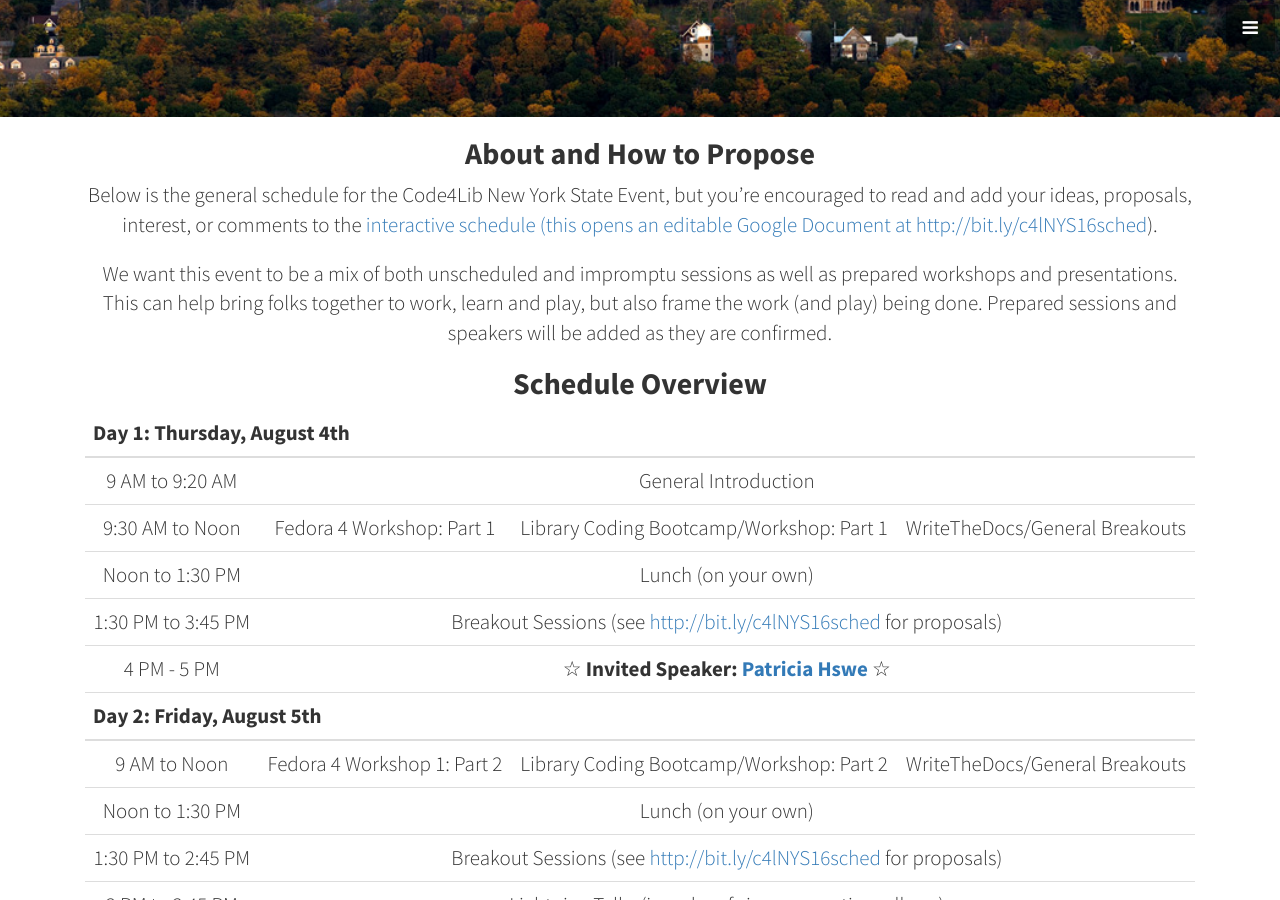
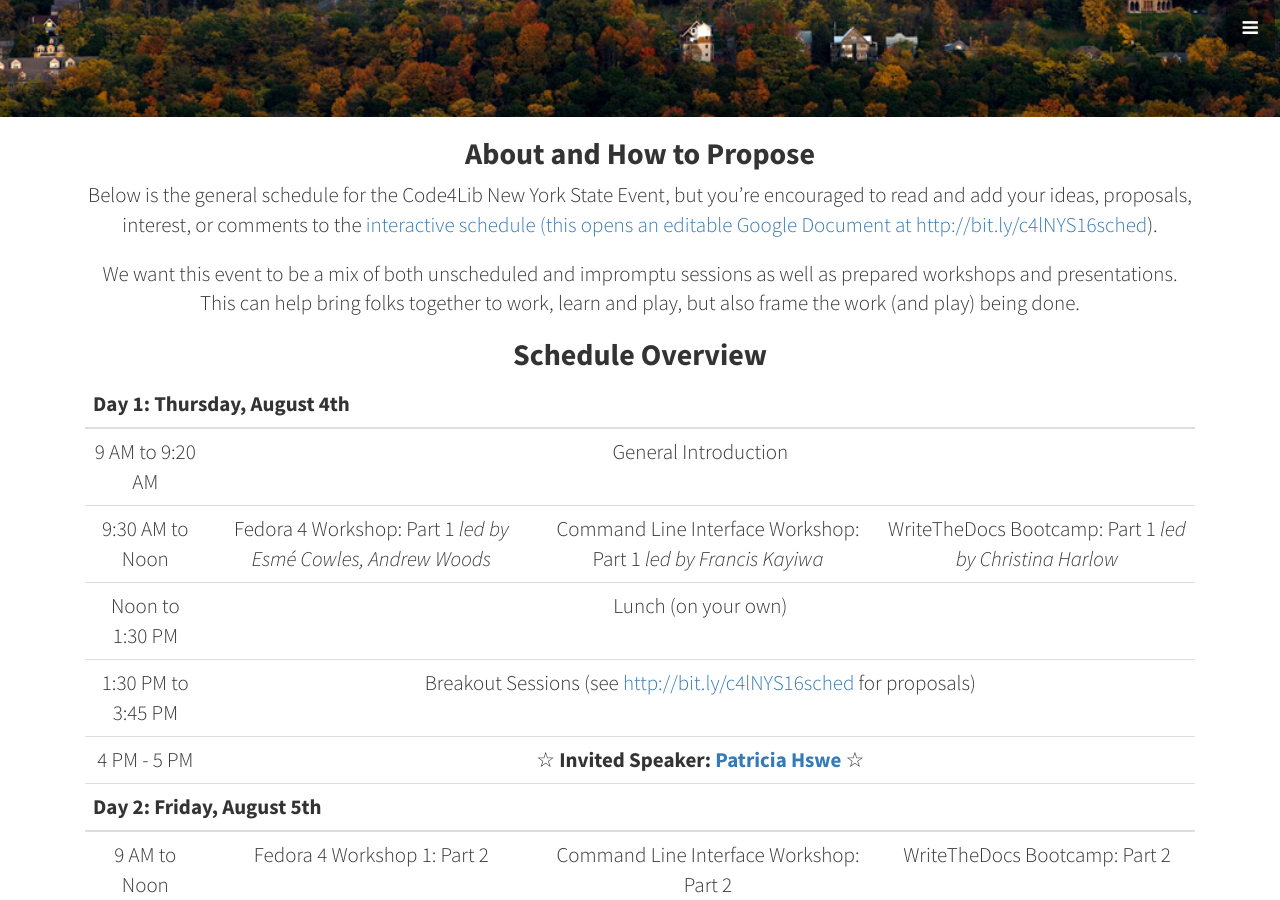
Before and after one commit to code4libNYS/2016, a Jekyll site: the page built from index.html, in a window 1280 px wide and 900 px high, scrolled down 2236 px. Built offline with Jekyll 4.4.1, drawn with Linux system fonts in a browser that asks for light colours.

Commit message:
updated schedule with confirmed changes

```diff
--- a/_includes/sched.html
+++ b/_includes/sched.html
@@ -8,7 +8,7 @@
       <div class="col-lg-12 text-center">
       <h2><strong>About and How to Propose</strong></h2>
       <p class="lead">Below is the general schedule for the Code4Lib New York State Event, but you’re encouraged to read and add your ideas, proposals, interest, or comments to the <a href="http://bit.ly/c4lNYS16sched">interactive schedule (this opens an editable Google Document at <a href="http://bit.ly/c4lNYS16sched">http://bit.ly/c4lNYS16sched</a>)</a>.</p>
-      <p class="lead">We want this event to be a mix of both unscheduled and impromptu sessions as well as prepared workshops and presentations. This can help bring folks together to work, learn and play, but also frame the work (and play) being done. Prepared sessions and speakers will be added as they are confirmed.</p>
+      <p class="lead">We want this event to be a mix of both unscheduled and impromptu sessions as well as prepared workshops and presentations. This can help bring folks together to work, learn and play, but also frame the work (and play) being done.</p>
       <h2><strong>Schedule Overview</strong></h2>
         <table class="table table-hover">
           <thead>
@@ -23,9 +23,9 @@
             </tr>
             <tr>
               <td class="lead">9:30 AM to Noon</td>
-              <td class="lead">Fedora 4 Workshop: Part 1</td>
-              <td class="lead">Library Coding Bootcamp/Workshop: Part 1</td>
-              <td class="lead">WriteTheDocs/General Breakouts</td>
+              <td class="lead">Fedora 4 Workshop: Part 1 <i>led by Esmé Cowles, Andrew Woods</i></td>
+              <td class="lead">Command Line Interface Workshop: Part 1 <i>led by Francis Kayiwa</i></td>
+              <td class="lead">WriteTheDocs Bootcamp: Part 1 <i>led by Christina Harlow</i></td>
             </tr>
             <tr>
               <td class="lead">Noon to 1:30 PM</td>
@@ -49,8 +49,8 @@
             <tr>
               <td class="lead">9 AM to Noon</td>
               <td class="lead">Fedora 4 Workshop 1: Part 2</td>
-              <td class="lead">Library Coding Bootcamp/Workshop: Part 2</td>
-              <td class="lead">WriteTheDocs/General Breakouts</td>
+              <td class="lead">Command Line Interface Workshop: Part 2</td>
+              <td class="lead">WriteTheDocs Bootcamp: Part 2</td>
             </tr>
             <tr>
               <td class="lead">Noon to 1:30 PM</td>
```
